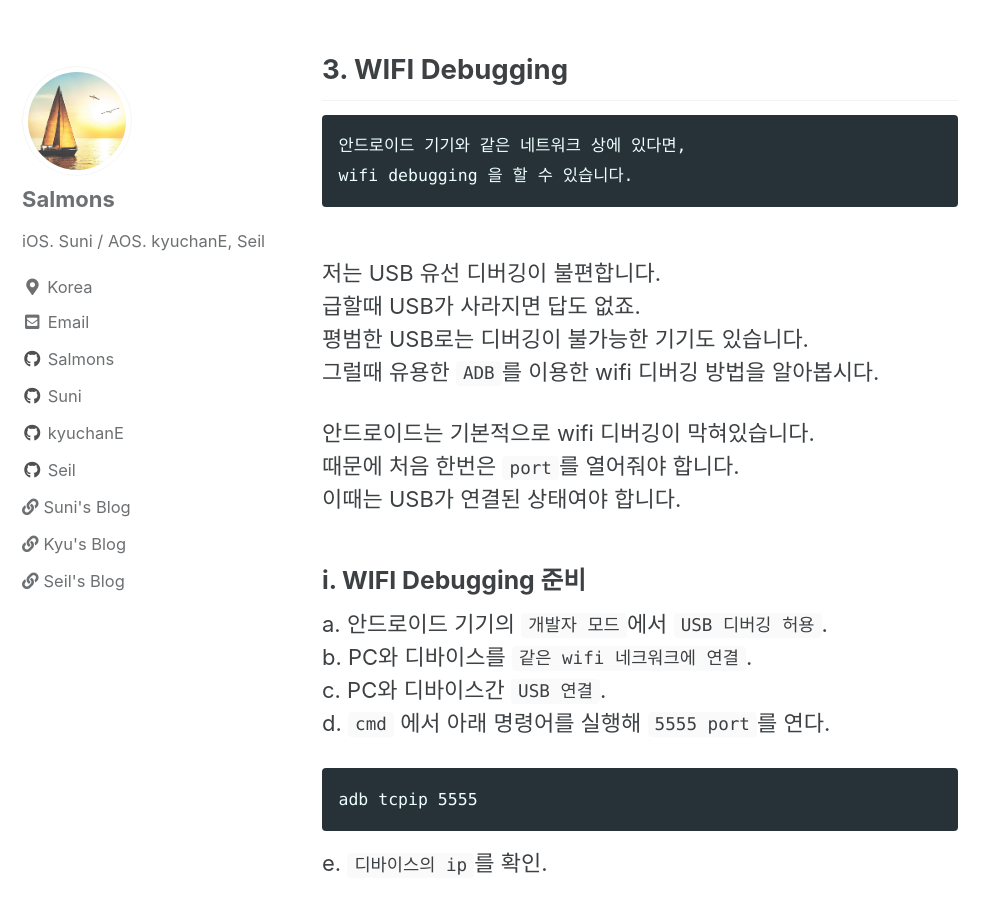
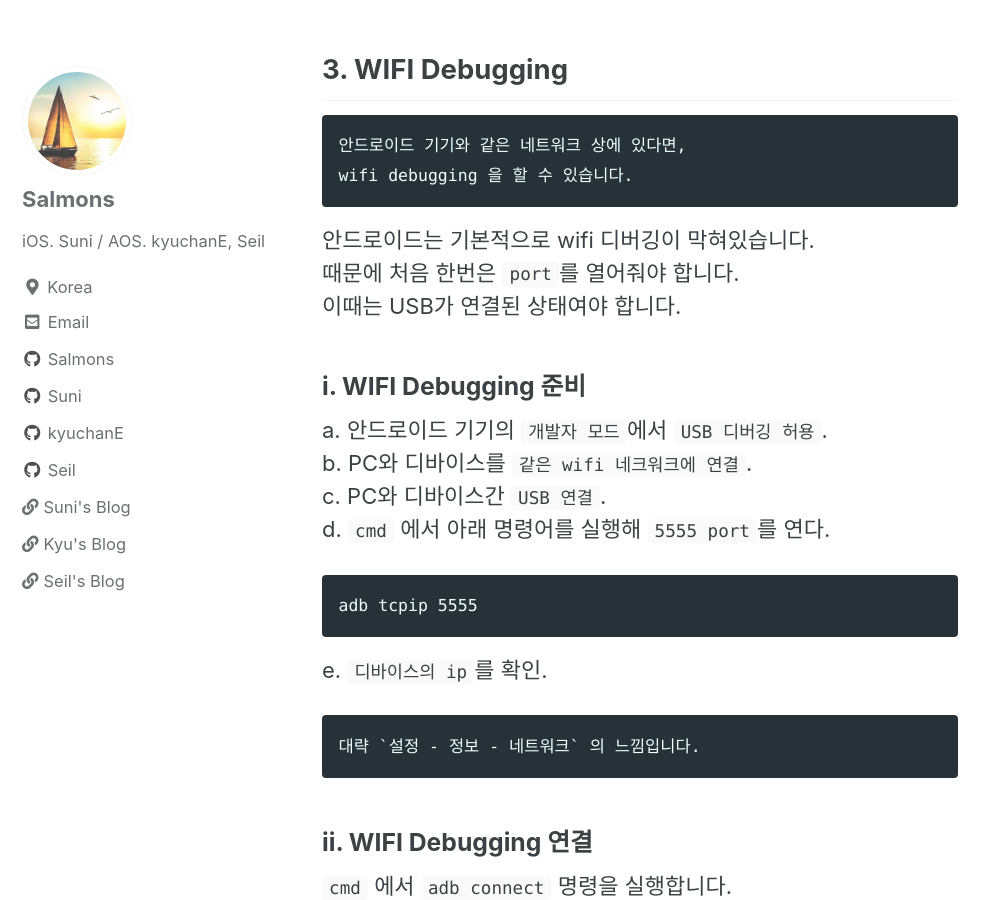
Before and after one commit to SalmonsDev/SalmonsDev.github.io, a Jekyll site: the page built from _posts/2021-01-25-adb.md, in a window 1280 px wide and 900 px high, scrolled down 4246 px. Shown: the whole window, without its empty margins (0-999 px from the left). Built offline with Jekyll 4.4.1, drawn with Linux system fonts in a browser that asks for light colours; cached includes are drawn as plain includes; comment, search, counter and statistics services are not loaded; some of the changed text lies outside the part shown.

Commit message:
[Seil] update adb

```diff
--- a/_posts/2021-01-25-adb.md
+++ b/_posts/2021-01-25-adb.md
@@ -63,12 +63,6 @@ USB 연결 없이 `wifi로 안드로이드 기기와 연결`, `앱 설치 및
     안드로이드 기기와 같은 네트워크 상에 있다면,
     wifi debugging 을 할 수 있습니다.
 
-<br>
-저는 USB 유선 디버깅이 불편합니다.
-급할때 USB가 사라지면 답도 없죠.
-평범한 USB로는 디버깅이 불가능한 기기도 있습니다.
-그럴때 유용한 `ADB`를 이용한 wifi 디버깅 방법을 알아봅시다.
-
 안드로이드는 기본적으로 wifi 디버깅이 막혀있습니다.
 때문에 처음 한번은 `port`를 열어줘야 합니다.
 이때는 USB가 연결된 상태여야 합니다.<br>
```
